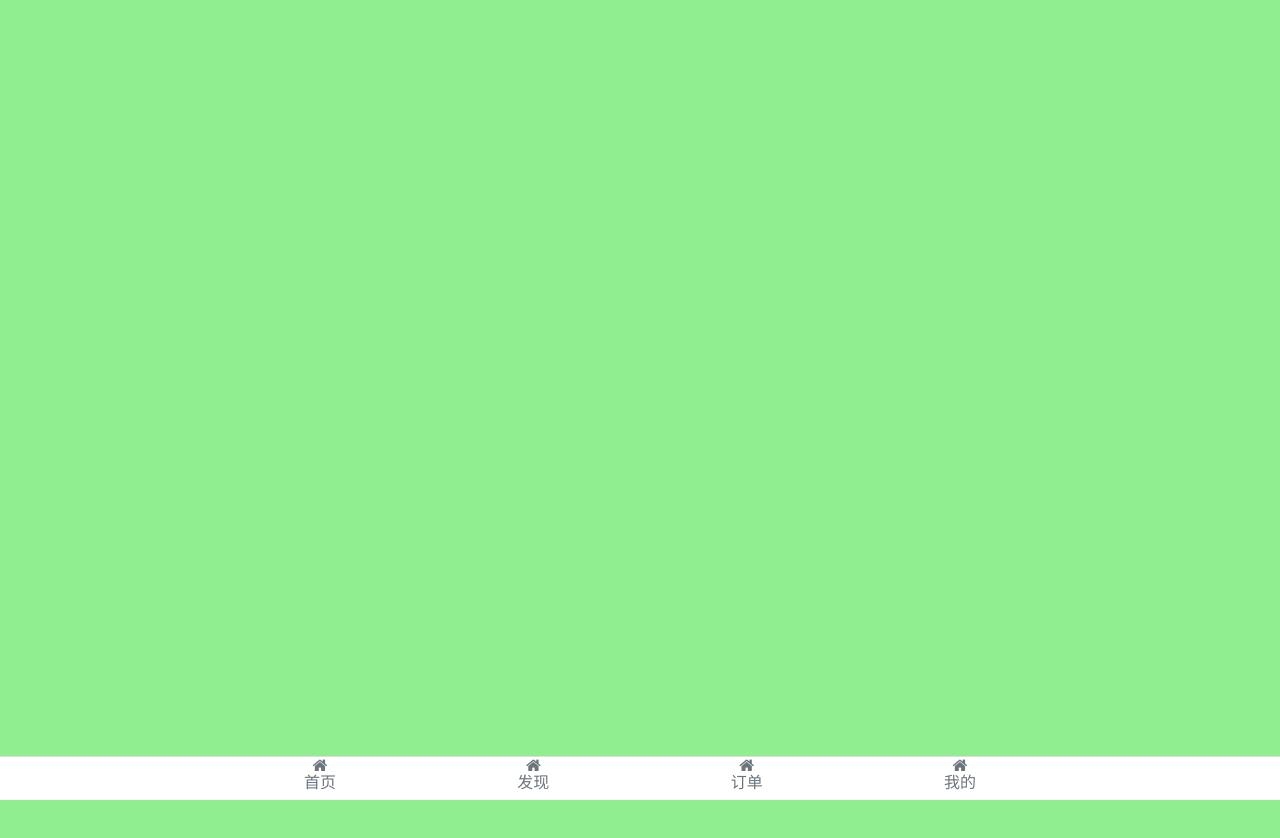
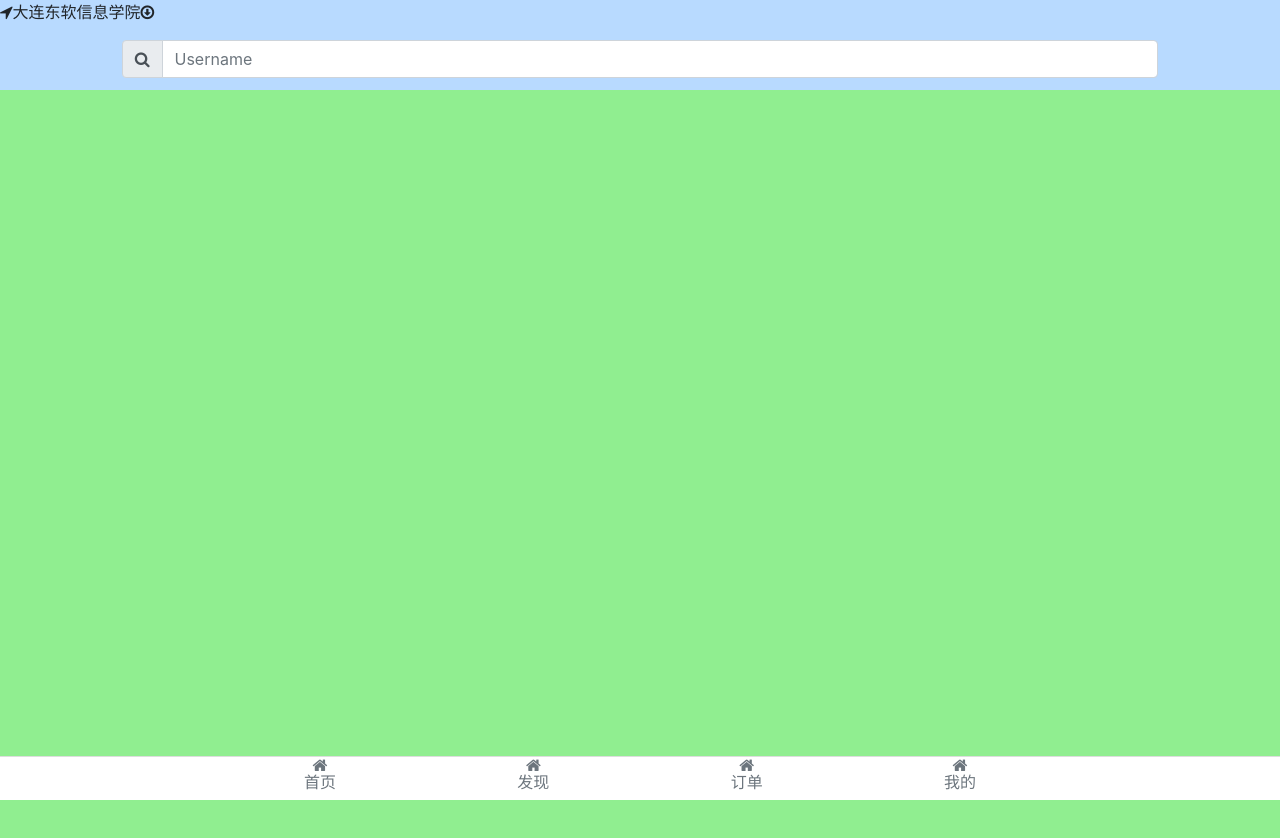
Before and after one commit to wwwxyn/ele, a plain HTML site: page index.html in a window 1280 px wide. Shown: the top 838 px of the page. Drawn offline with Linux system fonts and the light colour scheme.

Commit message:
第san次

```diff
--- a/css/custom.css
+++ b/css/custom.css
@@ -15,3 +15,10 @@
 .goTopTemp i{
     display: block;
 }
+.topBannerTemp{
+    background-color: #b8daff;
+    height: 90px;
+}
+.isFixed{
+    position: fixed;
+}
--- a/index.html
+++ b/index.html
@@ -18,10 +18,12 @@
 </head>
 <body>
 <div id="app">
+    <topbannercpn></topbannercpn>
+    <mainnavcpn></mainnavcpn>
+    <gotopcpn></gotopcpn>
     <div style="height: 2000px;background-color: lightgreen"></div>
-<mainnavcpn></mainnavcpn>
-<gotopcpn></gotopcpn>
 </div>
+
 <!--回到顶部-->
 <template id="goTopTemp">
     <div class="goTopTemp" v-show="topDistance>100" v-on:click="gotop">
@@ -39,6 +41,24 @@
         </div>
     </div>
 </template>
+<!--顶部定位搜索栏-->
+<template id="topBannerTemp">
+    <div class="topBannerTemp">
+        <div slot="loc" id="infoBar">
+        <i class="fa fa-location-arrow"></i>大连东软信息学院<i class="fa fa fa-arrow-circle-o-down"></i>
+        </div>
+        <div slot="content" id="searchBar">
+            <div class="input-group mb-3 mt-3 col-10 offset-1" :class="searchBarFixed === true ? 'isFixed' :''">
+                <div class="input-group-prepend">
+                     <span class="input-group-text">
+                         <i class="fa fa-search"></i>
+                     </span>
+                </div>
+                <input type="text" class="form-control" placeholder="Username">
+            </div>
+        </div>
+    </div>
+</template>
 <script src="./js/jquery-3.3.1.js" ></script>
 <script src="./js/bootstrap.js"></script>
 <script src="./js/vue.js"></script>
--- a/js/custom.js
+++ b/js/custom.js
@@ -1,5 +1,31 @@
 ;
 //创建组件
+
+let topBannerCpn = Vue.extend({
+    template: '#topBannerTemp',
+    data:function () {
+        return {
+            searchBarFixed:false,
+        };
+    },
+    mounted() {
+        window.addEventListener('scroll', this.handleScroll)
+    },
+    methods: {
+        handleScroll () {
+            var scrollTop = window.pageYOffset || document.documentElement.scrollTop || document.body.scrollTop
+            var offsetTop = document.querySelector('#searchBar').offsetTop
+            if (scrollTop >= offsetTop) {
+                this.searchBarFixed = true
+            } else {
+                this.searchBarFixed = false
+            }
+            // console.log(scrollTop,offsetTop)
+        },
+    }
+
+});
+
 let mainCpn = Vue.extend({
     template:'#mainTemp'
 });
@@ -19,7 +45,6 @@ let goTopCpn = Vue.extend({
             this.topDistance = document.documentElement.scrollTop||document.body.scrollTop||window.pageYOffset
         },
         gotop:function () {
-
             document.documentElement.scrollTop = 0;
             document.body.scrollTop = 0;
             window.pageYOffset = 0;
@@ -31,7 +56,7 @@ let goTopCpn = Vue.extend({
 //注册
 let mainnavcpn = Vue.component('mainnavcpn',mainCpn)
 let gotopcpn = Vue.component('gotopcpn',goTopCpn)
-
+let topBannercpn = Vue.component('topbannercpn',topBannerCpn)
 
 
 
@@ -44,8 +69,8 @@ const vm = new Vue({
 });
 
 //jQuery实现回到顶部
-$(window).ready(function () {
-    $(window).scroll(function () {
-        $(window).scrollTop();
-    });
-});
+// $(window).ready(function () {
+//     $(window).scroll(function () {
+//         $(window).scrollTop();
+//     });
+// });
```
